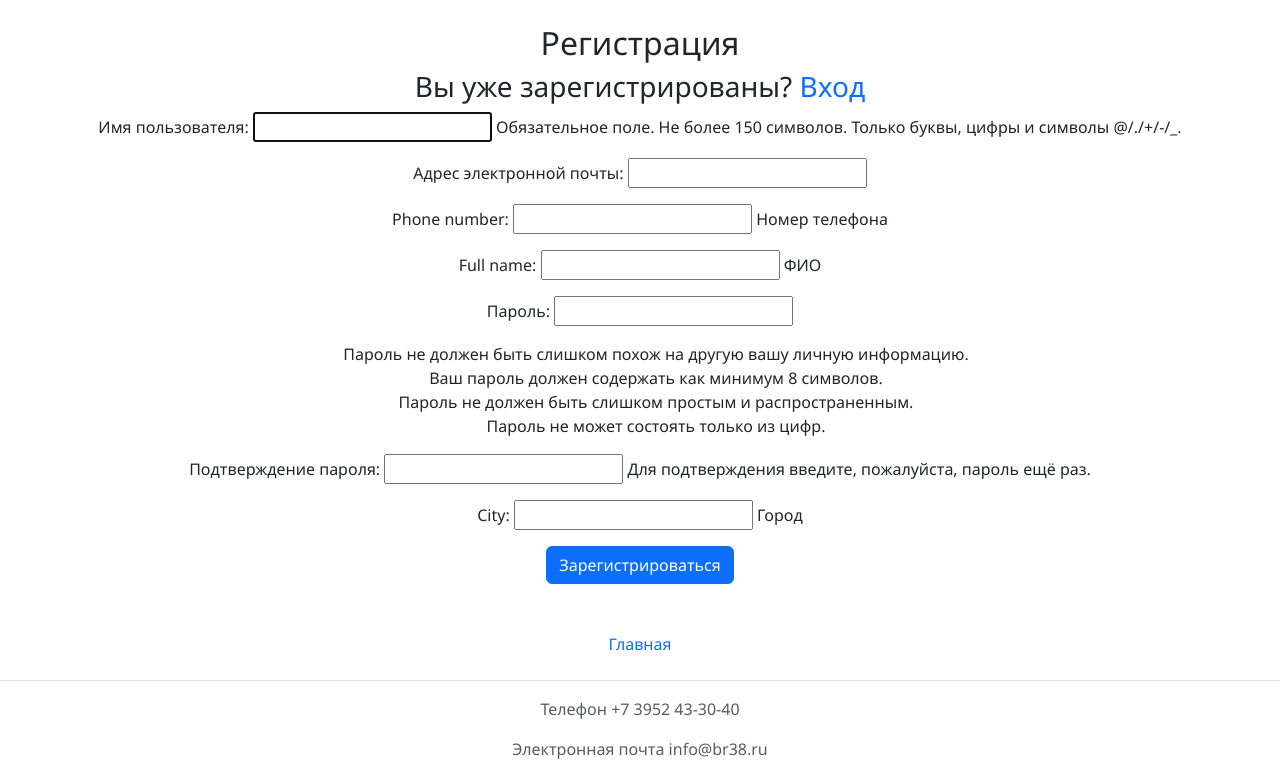
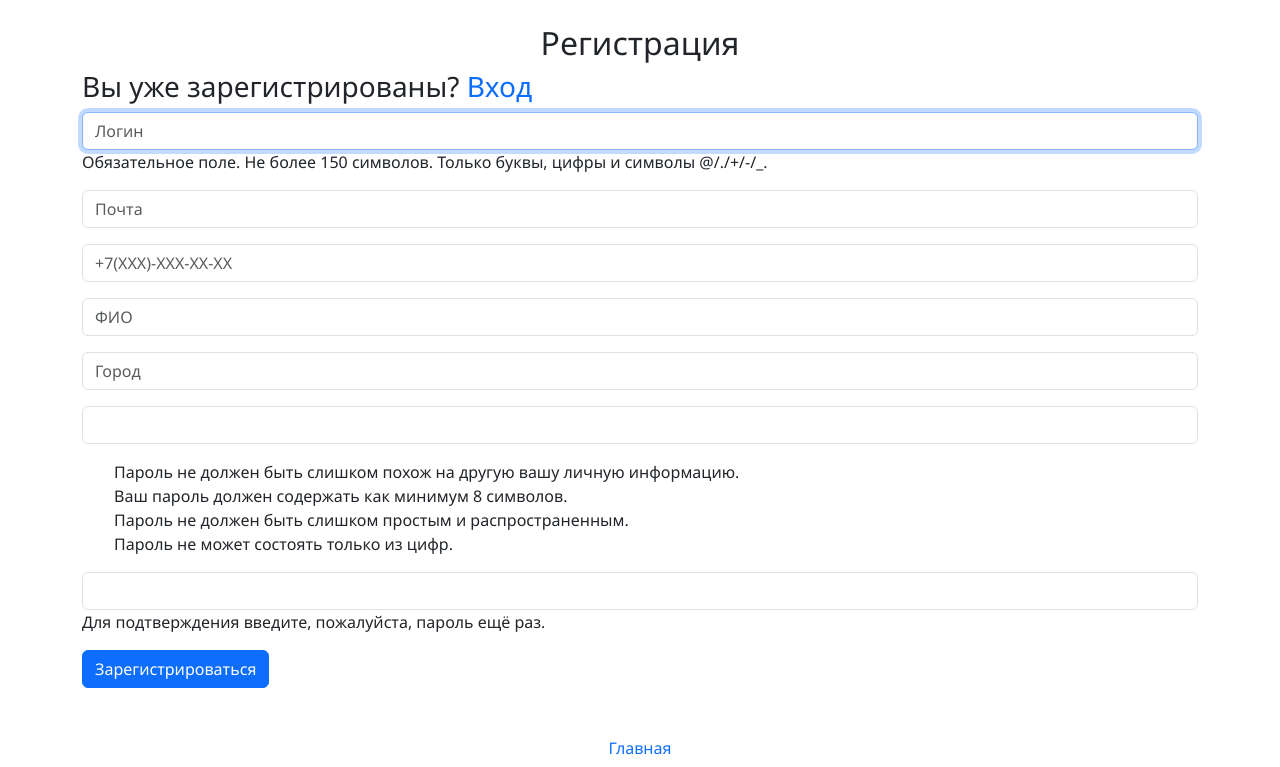
Before and after one commit to MakarSux/Demo-Exam, a Django app: page / in a window 1280 px wide. Shown: the part 154-921 px from the top of the page. Run offline with Django 5.2, Linux system fonts and the light colour scheme.

Commit message:
0.2 version

```diff
--- a/main/forms.py
+++ b/main/forms.py
@@ -5,9 +5,9 @@
 from .models import Statement
 
 class SignUpForm(UserCreationForm):
-    phone_number = forms.CharField(max_length=15, required=True, help_text='Номер телефона')
-    full_name = forms.CharField(max_length=200, required=True, help_text='ФИО')
-    city = forms.CharField(max_length=200, required=True, help_text='Город')
+    phone_number = forms.CharField(max_length=15 )
+    full_name = forms.CharField(max_length=200, required=True)
+    city = forms.CharField(max_length=200, required=True)
 
     class Meta:
         model = User
@@ -16,9 +16,34 @@
             'email',
             'phone_number',
             'full_name',
+            'city',
             'password1',
             'password2',
         )
+        widgets = {
+            'username': forms.TextInput(attrs={
+                'class': 'form-control',
+                'placeholder': 'Логин'
+            }),
+            'email': forms.EmailInput(attrs={
+                'class': 'form-control',
+                'placeholder': 'Почта'
+            }),
+            # 'full_name': forms.TextInput(attrs={
+            #     'class': 'form-control',
+            #     'placeholder': 'ФИО'
+            # }),
+            # 'city': forms.TextInput(attrs={
+            #     'class': 'form-control',
+            #     'placeholder': 'город'
+            # }),
+            # 'phone_number': forms.TextInput(attrs={
+            #     'class': 'form-control',
+            #     'placeholder': '+7(XXX)-XXX-XX-XX'
+            # }),
+        }
+
+
 
 class StatementForm(forms.ModelForm):
     class Meta:
--- a/main/templates/main/index.html
+++ b/main/templates/main/index.html
@@ -61,16 +61,27 @@
 </section>
 
 {% else %}
-<div class="container text-center">
-    <h2>Регистрация</h2>
+<div class="container">
+    <h2 class="text-center">Регистрация</h2>
     <h3>Вы уже зарегистрированы? <a href="{% url 'login' %}">Вход</a></h3>
-    <form method="post">
+    <form method="post" class="">
         {% csrf_token %}
         {{ form.as_p }}
         <button type="submit" class="btn btn-primary">Зарегистрироваться</button>
     </form>
 </div>
 
+<script>
+    document.getElementById('id_phone_number').classList.add('form-control');
+    document.getElementById('id_full_name').classList.add('form-control');
+    document.getElementById('id_city').classList.add('form-control');
+    document.getElementById('id_password1').classList.add('form-control');
+    document.getElementById('id_password2').classList.add('form-control');
+
+    document.getElementById('id_phone_number').placeholder = '+7(XXX)-XXX-XX-XX'
+    document.getElementById('id_full_name').placeholder = 'ФИО'
+    document.getElementById('id_city').placeholder = 'Город'
+</script>
 {% endif %}
 <script>
 
--- a/main/views.py
+++ b/main/views.py
@@ -5,7 +5,7 @@
 from .forms import SignUpForm, StatementForm
 from .models import Profile, Statement
 
-
+# данная функция обрабатывает главную страницу страницу
 def index(request):
     if request.method == 'POST':
         form = SignUpForm(request.POST)
--- a/static/css/style.css
+++ b/static/css/style.css
@@ -24,3 +24,7 @@
     border-radius: 15px;
     padding: 20px 30px;
 }
+
+p label{
+    display: none;
+}
```
Also changed, not shown: templates/registration/login.html (+9 -0 lines), db.sqlite3.
